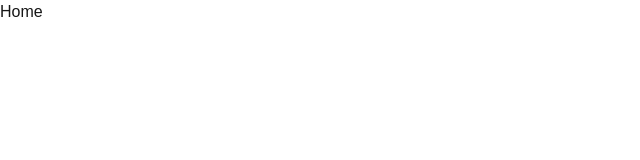
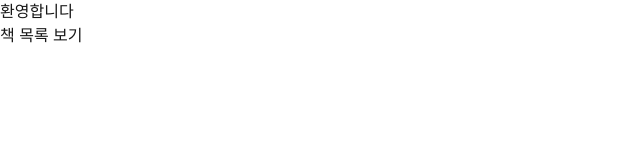
Before and after one commit to maruru301/goorm-missions, a Next.js app in the folder next-rendering/: page / in a window 1280 px wide. Shown: the top 160 px of the page, without its empty margins (0-640 px from the left). Built offline with nearby package versions, Linux system fonts and the light colour scheme.

Commit message:
feat: 기본 페이지 및 라우팅 구조 생성 (홈, 책 목록, 책 상세 페이지)

```diff
--- /dev/null
+++ b/next-rendering/src/app/books/[id]/page.tsx
@@ -0,0 +1,9 @@
+// 책 상세 페이지 (SSR)
+
+import React from 'react';
+
+const page = () => {
+    return <div>책 상세 정보</div>;
+};
+
+export default page;
--- /dev/null
+++ b/next-rendering/src/app/books/page.tsx
@@ -0,0 +1,9 @@
+// 책 목록 페이지 (ISR)
+
+import React from 'react';
+
+const page = () => {
+    return <div>책 목록</div>;
+};
+
+export default page;
--- a/next-rendering/src/app/page.tsx
+++ b/next-rendering/src/app/page.tsx
@@ -1,3 +1,17 @@
+// 메인 홈 (SSG)
+
+import Link from 'next/link';
+
 export default function Home() {
-    return <div>Home</div>;
+    return (
+        <div>
+            <h1>환영합니다</h1>
+
+            <nav>
+                <Link href="/books">
+                    <button>책 목록 보기</button>
+                </Link>
+            </nav>
+        </div>
+    );
 }
```
